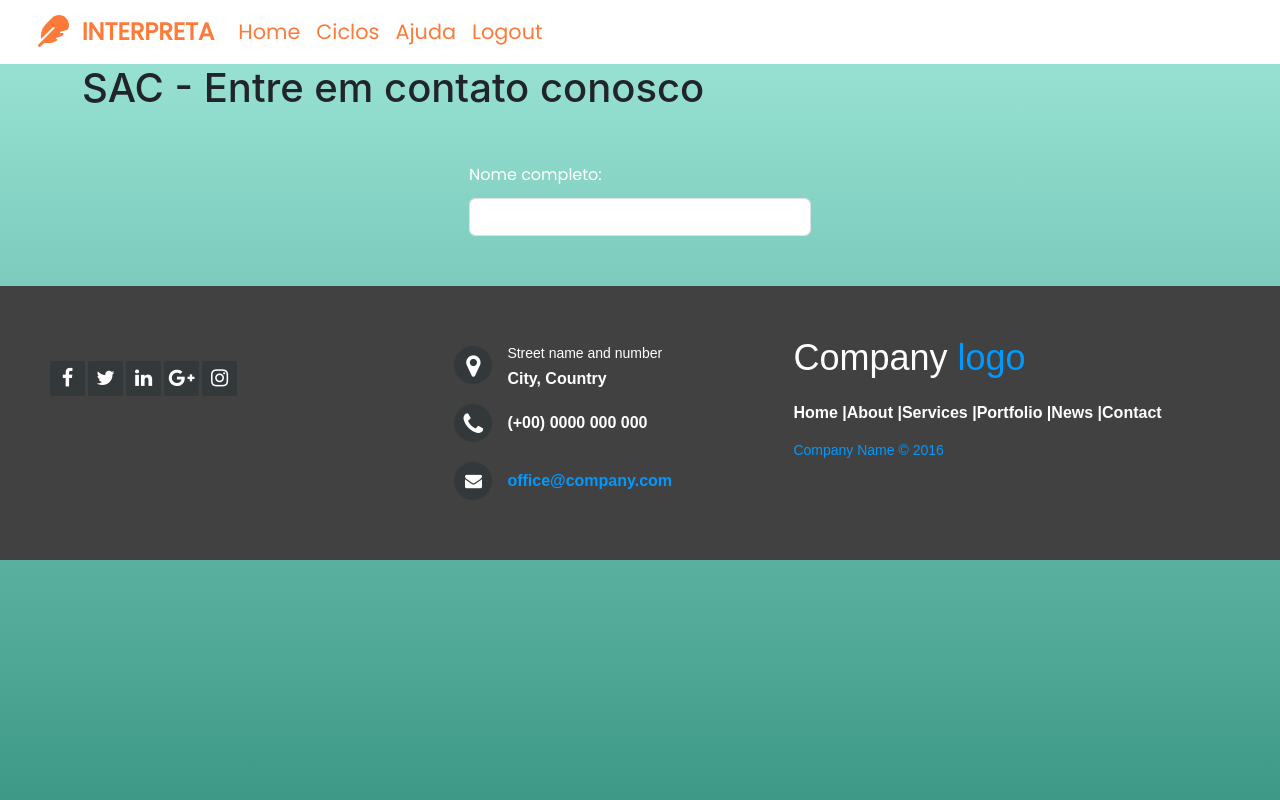
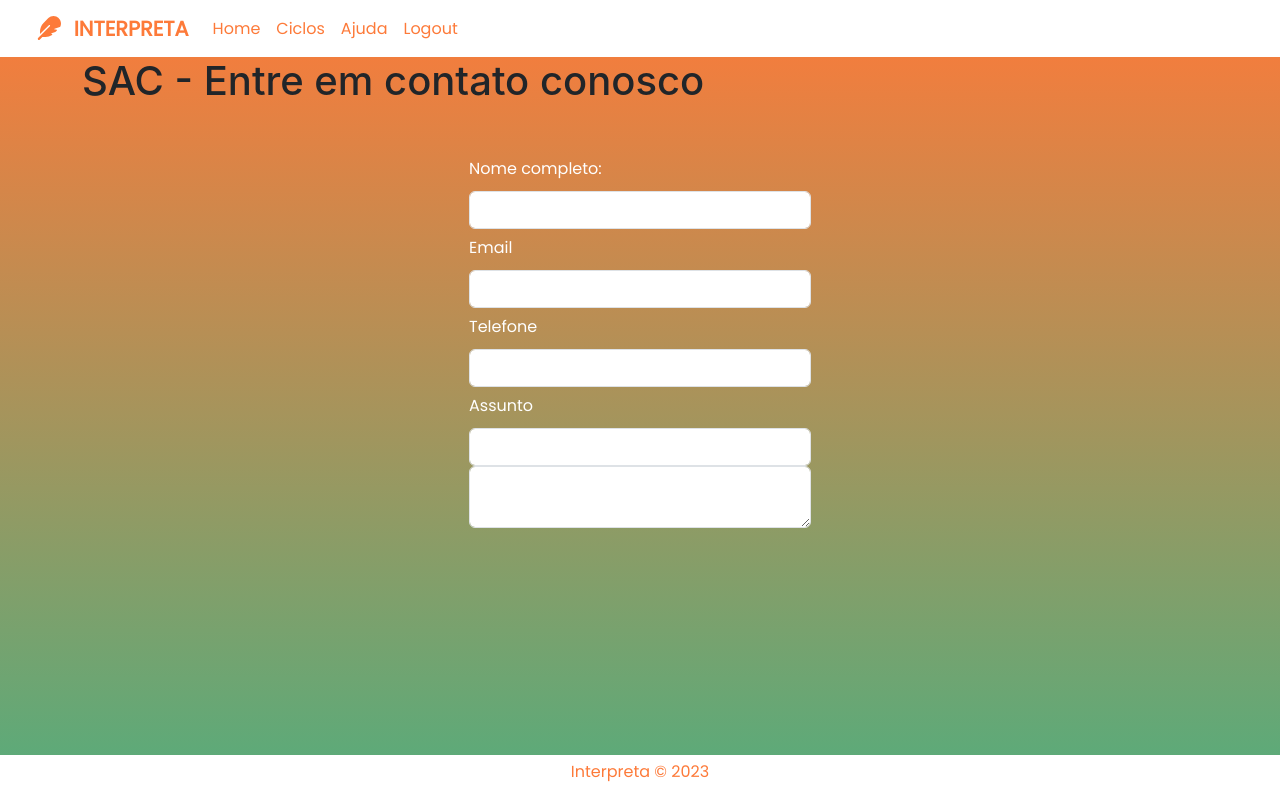
Before and after one commit to quokequack/Intepreta-React.js, a React (Create React App) app: page /sac in a window 1280 px wide. Shown: the top 800 px of the page. Built offline with nearby package versions, Linux system fonts and the light colour scheme.

Commit message:
ajuste sac

```diff
--- a/src/components/Footer.js
+++ b/src/components/Footer.js
@@ -4,56 +4,8 @@ import "../styles/footer.css";
 export default function Footer() {
   return (
     <>
-      <footer class="footer">
-        <div class="footer-left col-md-4 col-sm-6">
-          <div class="icons">
-            <a href="#">
-              <i class="fa fa-facebook"></i>
-            </a>
-            <a href="#">
-              <i class="fa fa-twitter"></i>
-            </a>
-            <a href="#">
-              <i class="fa fa-linkedin"></i>
-            </a>
-            <a href="#">
-              <i class="fa fa-google-plus"></i>
-            </a>
-            <a href="#">
-              <i class="fa fa-instagram"></i>
-            </a>
-          </div>
-        </div>
-        <div class="footer-center col-md-4 col-sm-6">
-          <div>
-            <i class="fa fa-map-marker"></i>
-            <p>
-              <span> Street name and number</span> City, Country
-            </p>
-          </div>
-          <div>
-            <i class="fa fa-phone"></i>
-            <p> (+00) 0000 000 000</p>
-          </div>
-          <div>
-            <i class="fa fa-envelope"></i>
-            <p>
-              <a href="#"> office@company.com</a>
-            </p>
-          </div>
-        </div>
-        <div class="footer-right col-md-4 col-sm-6">
-          <h2>
-            {" "}
-            Company<span> logo</span>
-          </h2>
-          <p class="menu">
-            <a href="#"> Home</a> |<a href="#"> About</a> |
-            <a href="#"> Services</a> |<a href="#"> Portfolio</a> |
-            <a href="#"> News</a> |<a href="#"> Contact</a>
-          </p>
-          <p class="name"> Company Name &copy; 2016</p>
-        </div>
+      <footer className='footer'>
+        <p>Interpreta &copy; 2023</p>
       </footer>
     </>
   );
--- a/src/pages/Sac.js
+++ b/src/pages/Sac.js
@@ -13,12 +13,23 @@ export default function Sac(){
                 </h1>
                 <div className='form'>
                     <form method='post'>
-                        <div className='row'>
-                            <div className='col-md-12'>
+
+                            <div className='col-md-24'>
                                 <label for='name'>Nome completo:</label>
                                 <input type='text' className='form-control'/>
                             </div>
-                        </div>
+                            <div className='col-md-12'>
+                                <label> Email</label>
+                                <input type='text' name='email' className='form-control'/>
+                                <label> Telefone</label>
+                                <input type='number' name='telefone' className='form-control'/>
+                            </div>
+                            <div className='col-md-12'>
+                                <label> Assunto</label>
+                                <input type='text' name='assunto'className='form-control'/>
+                                <textarea className='form-control'></textarea>
+                            </div>
+
                     </form>
                 </div>
             </div>
--- a/src/styles/footer.css
+++ b/src/styles/footer.css
@@ -1,163 +1,13 @@
-.footer {
-    background-color: #414141;
-    width: 100%;
-    text-align: left;
-    font-family: sans-serif;
-    font-weight: bold;
-    font-size: 16px;
-    padding: 50px;
-    margin-top: 50px;
-  }
-
-  .footer .footer-left,
-  .footer .footer-center,
-  .footer .footer-right {
-    display: inline-block;
-    vertical-align: top;
-  }
-
-
-  /* footer left*/
-
-  .footer .footer-left {
-    width: 33%;
-    padding-right: 15px;
-  }
-
-  .footer .about {
-    line-height: 20px;
-    color: #ffffff;
-    font-size: 13px;
-    font-weight: normal;
-    margin: 0;
-  }
-
-  .footer .about span {
-    display: block;
-    color: #ffffff;
-    font-size: 14px;
-    font-weight: bold;
-    margin-bottom: 20px;
-  }
-
-  .footer .icons {
-    margin-top: 25px;
-  }
-
-  .footer .icons a {
-    display: inline-block;
-    width: 35px;
-    height: 35px;
-    cursor: pointer;
-    background-color: #33383b;
-    border-radius: 2px;
-    font-size: 20px;
-    color: #ffffff;
-    text-align: center;
-    line-height: 35px;
-    margin-right: 3px;
-    margin-bottom: 5px;
-  }
-
-
-  /* footer center*/
-
-  .footer .footer-center {
-    width: 30%;
-  }
-
-  .footer .footer-center i {
-    background-color: #33383b;
-    color: #ffffff;
-    font-size: 25px;
-    width: 38px;
-    height: 38px;
-    border-radius: 50%;
-    text-align: center;
-    line-height: 42px;
-    margin: 10px 15px;
-    vertical-align: middle;
-  }
-
-  .footer .footer-center i.fa-envelope {
-    font-size: 17px;
-    line-height: 38px;
-  }
-
-  .footer .footer-center p {
-    display: inline-block;
-    color: #ffffff;
-    vertical-align: middle;
-    margin: 0;
-  }
-
-  .footer .footer-center p span {
-    display: block;
-    font-weight: normal;
-    font-size: 14px;
-    line-height: 2;
-  }
-
-  .footer .footer-center p a {
-    color: #0099ff;
-    text-decoration: none;
-  }
-
-
-  /* footer right*/
-
-  .footer .footer-right {
-    width: 35%;
-  }
-
-  .footer h2 {
-    color: #ffffff;
-    font-size: 36px;
-    font-weight: normal;
-    margin: 0;
-  }
-
-  .footer h2 span {
-    color: #0099ff;
-  }
-
-  .footer .menu {
-    color: #ffffff;
-    margin: 20px 0 12px;
-    padding: 0;
-  }
-
-  .footer .menu a {
-    display: inline-block;
-    line-height: 1.8;
-    text-decoration: none;
-    color: inherit;
-  }
-
-  .footer .menu a:hover {
-    color: #0099ff;
-  }
-
-  .footer .name {
-    color: #0099ff;
-    font-size: 14px;
-    font-weight: normal;
-    margin: 0;
-  }
-
-  @media (max-width: 767px) {
-    .footer {
-      font-size: 14px;
-    }
-    .footer .footer-left,
-    .footer .footer-center,
-    .footer .footer-right {
-      display: block;
-      width: 100%;
-      margin-bottom: 40px;
-      text-align: center;
-    }
-    .footer .footer-center i {
-      margin-left: 0;
-    }
-  }
+footer{
+  position:fixed;
+  left:0;
+  bottom:0;
+  width:100%;
+  background-color:white;
+  color:#FD7A39;
+  font-family:'Poppins';
+}
+footer p{
+  margin-top:5px;
+  text-align:center;
+}
--- a/src/styles/header.css
+++ b/src/styles/header.css
@@ -7,18 +7,18 @@
     color:#FD7A39;
     margin-right:1%;
     margin-left:2%;
-    font-size:2em;
+    font-size:1.5em;
 }
 .navbar-nav a, .navbar-nav #active-nav-item{
     font-family:'Poppins', sans-serif;
     color:#FD7A39;
-    font-size:1.3em;
+    font-size:1em;
 }
 .navbar-brand{
     font-family:'Poppins', sans-serif;
     color:#FD7A39;
     font-weight:600;
-    font-size:1.5em;
+    font-size:1.3em;
 }
 .navbar-nav a:hover, .navbar-nav #active-nav-item:hover, .navbar-brand:hover{
     color:#F5E45F;
--- a/src/styles/sac.css
+++ b/src/styles/sac.css
@@ -0,0 +1,9 @@
+*{
+    padding:0;
+    margin:0;
+    box-sizing:border-box;
+}
+.sac{
+    height:150vh;
+    background-image:linear-gradient(to bottom, #FD7A39, #00C69E);
+}
```
